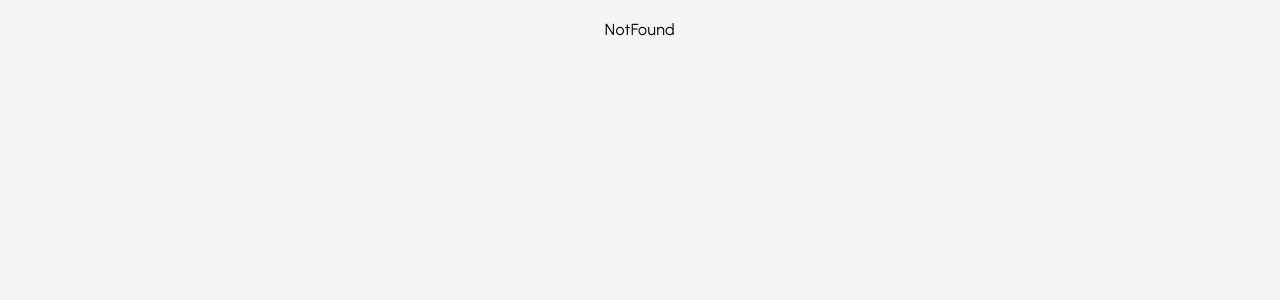
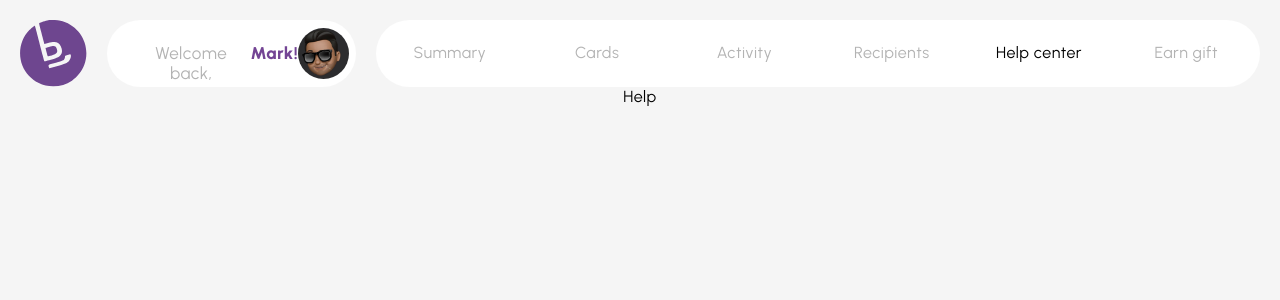
Before and after one commit to MaRkS1234567/MarkBank2.0_React, a React (Vite) app in the folder markbank_react/: page /help in a window 1280 px wide. Shown: the top 300 px of the page. Built offline with nearby package versions, Linux system fonts and the light colour scheme.

Commit message:
routing complition

```diff
--- a/markbank_react/src/components/layout/header/top-bar/TopBar.jsx
+++ b/markbank_react/src/components/layout/header/top-bar/TopBar.jsx
@@ -15,7 +15,7 @@ const TopBar = () => {
         Summary
       </NavLink>
       <NavLink
-        to="/anotherPage"
+        to="/cards"
         style={({ isActive }) => {
           return {
             color: isActive ? "black" : "",
@@ -25,7 +25,7 @@ const TopBar = () => {
         Cards
       </NavLink>
       <NavLink
-        to="/anotherPage"
+        to="/activity"
         style={({ isActive }) => {
           return {
             color: isActive ? "black" : "",
@@ -35,7 +35,7 @@ const TopBar = () => {
         Activity
       </NavLink>
       <NavLink
-        to="/anotherPage"
+        to="/recipients"
         style={({ isActive }) => {
           return {
             color: isActive ? "black" : "",
@@ -45,7 +45,7 @@ const TopBar = () => {
         Recipients
       </NavLink>
       <NavLink
-        to="/anotherPage"
+        to="/help"
         style={({ isActive }) => {
           return {
             color: isActive ? "black" : "",
@@ -55,7 +55,7 @@ const TopBar = () => {
         Help center
       </NavLink>
       <NavLink
-        to="/anotherPage"
+        to="/earn"
         style={({ isActive }) => {
           return {
             color: isActive ? "black" : "",
--- /dev/null
+++ b/markbank_react/src/components/screens/activity/Activity.jsx
@@ -0,0 +1,12 @@
+import Layout from "../../layout/Layout";
+
+const Activity = () => {
+  return (
+    <>
+      <Layout></Layout>
+      <div>Activity</div>
+    </>
+  );
+};
+
+export default Activity;
--- /dev/null
+++ b/markbank_react/src/components/screens/cards/Cards.jsx
@@ -0,0 +1,12 @@
+import Layout from "../../layout/Layout";
+
+const Cards = () => {
+  return (
+    <>
+      <Layout></Layout>
+      <div>Cards</div>
+    </>
+  );
+};
+
+export default Cards;
--- /dev/null
+++ b/markbank_react/src/components/screens/earn/Earn.jsx
@@ -0,0 +1,12 @@
+import Layout from "../../layout/Layout";
+
+const Earn = () => {
+  return (
+    <>
+      <Layout></Layout>
+      <div>Earn</div>
+    </>
+  );
+};
+
+export default Earn;
--- /dev/null
+++ b/markbank_react/src/components/screens/help/Help.jsx
@@ -0,0 +1,12 @@
+import Layout from "../../layout/Layout";
+
+const Help = () => {
+  return (
+    <>
+      <Layout></Layout>
+      <div>Help</div>
+    </>
+  );
+};
+
+export default Help;
--- a/markbank_react/src/components/screens/home/Home.jsx
+++ b/markbank_react/src/components/screens/home/Home.jsx
@@ -1,7 +1,7 @@
 import Layout from "../../layout/Layout";
 import styles from "./Home.module.scss";
 import Amount from "./amount/Amount";
-import Cards from "./cards/Cards";
+import Card from "./card/Card";
 import Contacts from "./contacts/Contacts";
 import Earns from "./earns/Earns";
 import History from "./history/History";
@@ -13,7 +13,7 @@ const Home = () => {
       <Layout></Layout>
       <div className="inline">
         <div className={styles.left}>
-          <Cards />
+          <Card />
           <Earns />
         </div>
         <div className={styles.right}>
--- a/markbank_react/src/components/screens/home/cards/Cards.jsx
+++ b/markbank_react/src/components/screens/home/card/Card.jsx
@@ -1,5 +1,5 @@
 import Titles from "../../../ui/title/Title";
-import styles from "./Cards.module.scss";
+import styles from "./Card.module.scss";
 import { NavLink } from "react-router-dom";
 import { User } from "../../../../models/User.model.js";
 import { useState } from "react";
@@ -11,13 +11,13 @@ import { HiOutlineAdjustmentsHorizontal } from "react-icons/hi2";
 import { AiOutlinePlus, AiOutlineMinus } from "react-icons/ai";
 import Button from "../../../ui/button/Button";
 
-const Cards = () => {
+const Card = () => {
   const [cvvShow, setCvvShow] = useState(true);
   return (
     <>
       <div className={styles.cards_top}>
         <Titles>Cards</Titles>
-        <NavLink to="/anotherPage">Show all</NavLink>
+        <NavLink to="/cards">Show all</NavLink>
       </div>
       <div className={styles.cards_middle}>
         <div className={styles.fignya}></div>
@@ -75,4 +75,4 @@ const Cards = () => {
   );
 };
 
-export default Cards;
+export default Card;
--- a/markbank_react/src/components/screens/home/earns/Earns.jsx
+++ b/markbank_react/src/components/screens/home/earns/Earns.jsx
@@ -18,7 +18,7 @@ const Earns = () => {
           <p>it will be ready in 2 business days.</p>
         </div>
       </div>
-      <NavLink to="/anotherPage">
+      <NavLink to="/earn">
         <div>
           <p>Get your money now</p>
           <BsArrowRight size={20} fill="#734494" />
--- a/markbank_react/src/components/screens/another-page/AnotherPage.jsx
+++ b/markbank_react/src/components/screens/recipients/Recipients.jsx
@@ -1,12 +1,12 @@
 import Layout from "../../layout/Layout";
 
-const AnotherPage = () => {
+const Recipients = () => {
   return (
     <>
       <Layout></Layout>
-      <div>Another Page</div>
+      <div>Recipients</div>
     </>
   );
 };
 
-export default AnotherPage;
+export default Recipients;
```
Also changed, not shown: markbank_react/src/routes/routes.data.js (+23 -3 lines), markbank_react/src/components/screens/home/card/Card.module.scss (renamed from markbank_react/src/components/screens/home/cards/Cards.module.scss).
